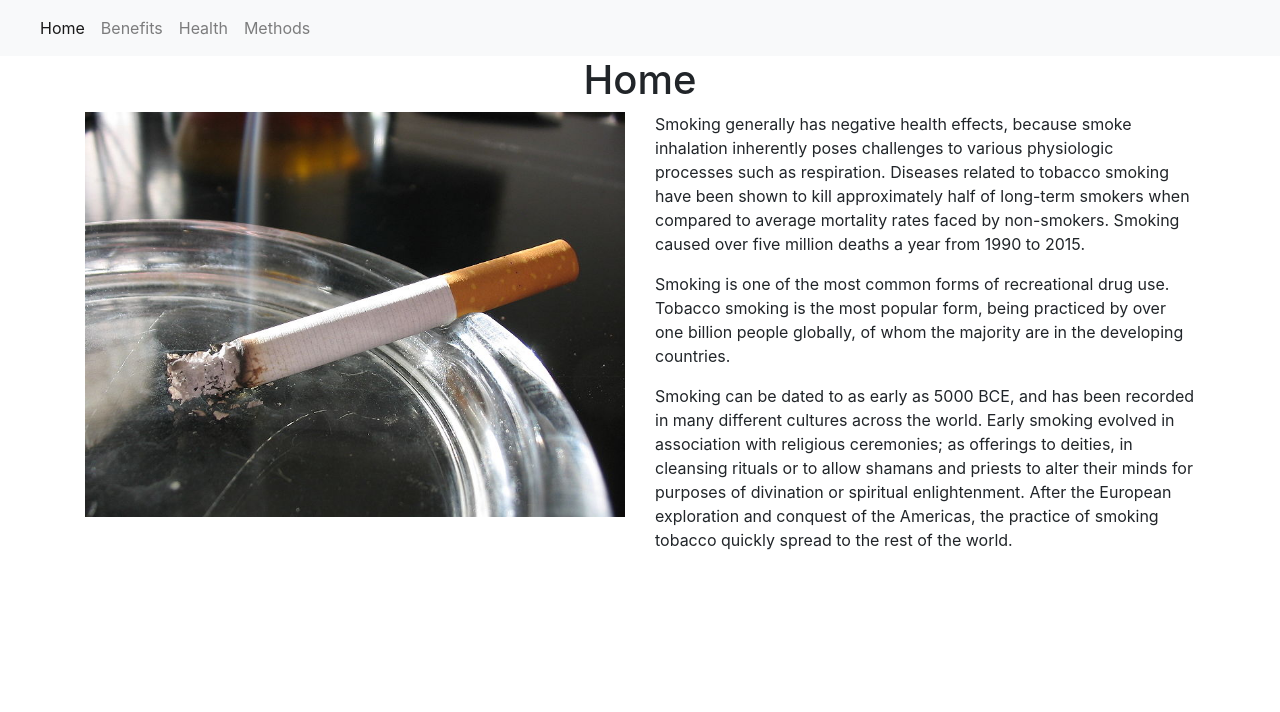
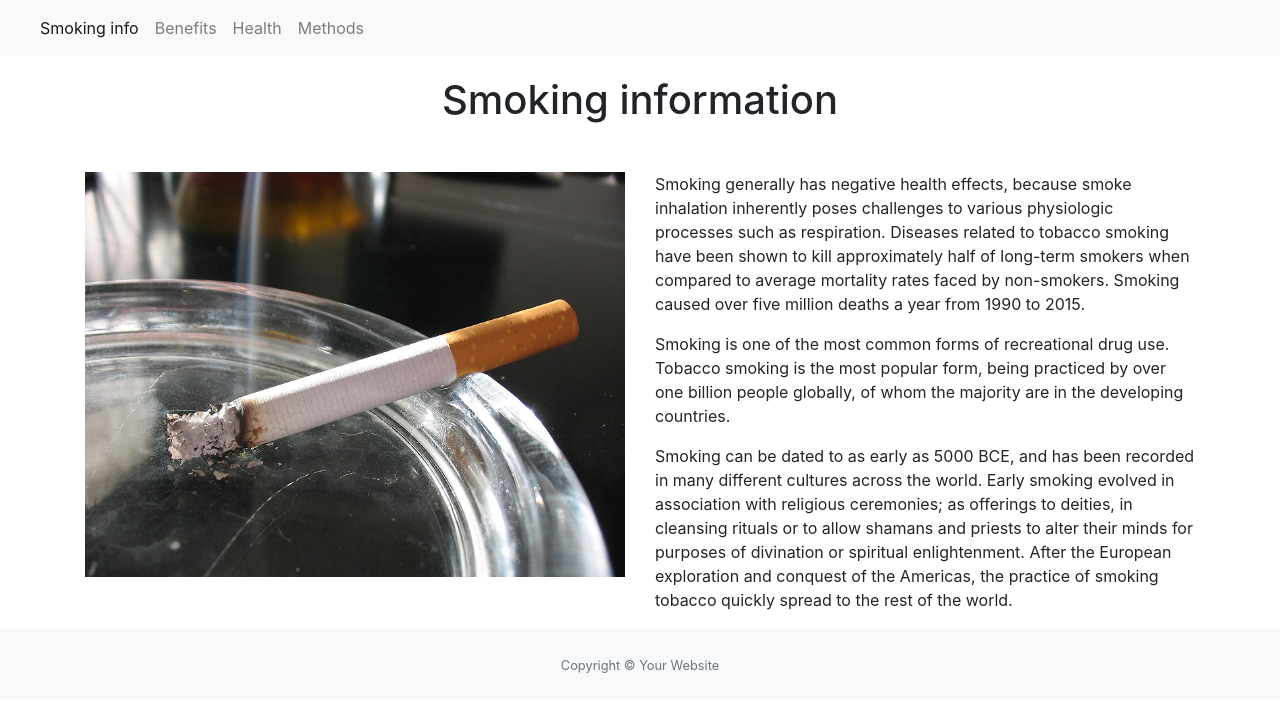
Before and after one commit to nicolasfig/project0, a plain HTML site: page index.html in a window 1280 px wide. Drawn offline with nearby package versions, Linux system fonts and the light colour scheme.

Commit message:
added footer

```diff
--- a/index.html
+++ b/index.html
@@ -11,6 +11,24 @@
 			integrity="sha384-Vkoo8x4CGsO3+Hhxv8T/Q5PaXtkKtu6ug5TOeNV6gBiFeWPGFN9MuhOf23Q9Ifjh"
 			crossorigin="anonymous"
 		/>
+		<style>
+			footer {
+				position: relative;
+				bottom: 0;
+				width: 100%;
+			}
+
+			p {
+				overflow-y: hidden;
+			}
+
+			.title {
+				padding: 20px;
+				margin-bottom: 20px;
+			}
+
+
+		</style>
 	</head>
 	<body>
 			<nav class="navbar navbar-expand-lg navbar-light bg-light">
@@ -21,7 +39,7 @@
            	 	<div class="collapse navbar-collapse" id="navbarNav">
 					<ul class="navbar-nav">
 						<li class="nav-item active">
-                  <a class="nav-link" href="/">Home</a>
+							<a class="nav-link" href="/">Smoking info</a>
 						</li>
 						<li class="nav-item">
 							<a class="nav-link" href="/benefits.html">Benefits</a>
@@ -35,10 +53,10 @@
 					</ul>
 				</div>
 	</nav>
-		  <header>
+	<header class="title">
 		<div class="container">
 			<div class="row justify-content-center">
-						<h1>Home</h1>
+				<h1>Smoking information</h1>
 			</div>
 		</div>
 	</header>
@@ -56,8 +74,10 @@
 			</div>
 		</div>
 	</main>
-		<footer>
-
+	<footer class="page-footer bg-light py-4 text-secondary">
+		<div class="container text-center">
+				<small>Copyright &copy; Your Website</small>
+			</div>
 		</footer>
 		<script
 			src="https://code.jquery.com/jquery-3.4.1.slim.min.js"
```
Lines whose indentation alone changed are shown as unchanged.
